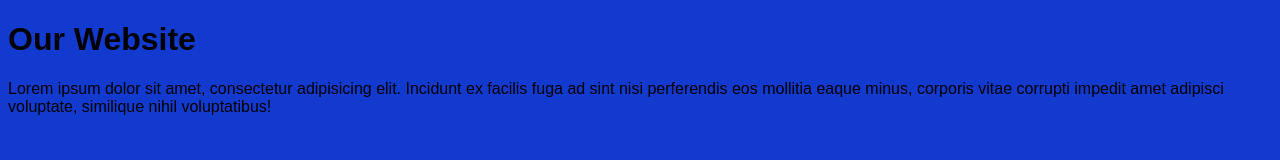
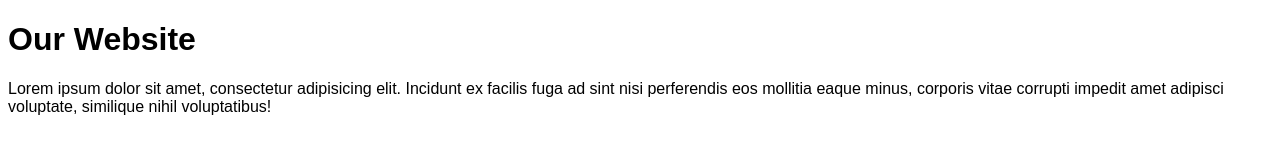
Before and after one commit to jaevernonaquino/our-website, a plain HTML site: page index.html in a window 1280 px wide. Drawn offline with Linux system fonts and the light colour scheme.

Commit message:
Delete blue bg

```diff
--- a/css/screen.css
+++ b/css/screen.css
@@ -1,5 +1,4 @@
 body {
-	background-color: #123ace;
 	font-family: Arial, sans-serif;
 	font-size: 100%;
 }
```
